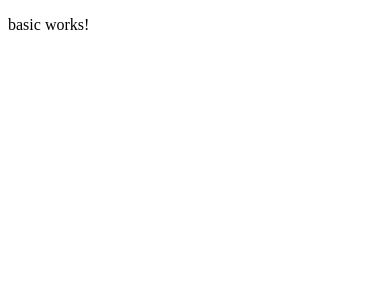
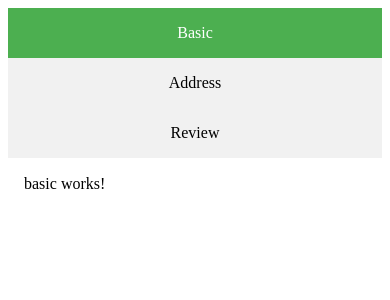
Before and after one commit to hgaleh/asset-manager, an Angular app: page /basic in a window 390 px wide. Shown: the top 300 px of the page. Built offline with nearby package versions, Linux system fonts and the light colour scheme.

Commit message:
basic sidebar added

```diff
--- a/src/app/app.component.css
+++ b/src/app/app.component.css
@@ -0,0 +1,56 @@
+/* The side navigation menu */
+.sidebar {
+    margin: 0;
+    padding: 0;
+    width: 200px;
+    background-color: #f1f1f1;
+    position: fixed;
+    height: 100%;
+    overflow: auto;
+  }
+
+  /* Sidebar links */
+  .sidebar a {
+    display: block;
+    color: black;
+    padding: 16px;
+    text-decoration: none;
+  }
+
+  /* Active/current link */
+  .sidebar a.active {
+    background-color: #4CAF50;
+    color: white;
+  }
+
+  /* Links on mouse-over */
+  .sidebar a:hover:not(.active) {
+    background-color: #555;
+    color: white;
+  }
+
+  /* Page content. The value of the margin-left property should match the value of the sidebar's width property */
+  div.content {
+    margin-left: 200px;
+    padding: 1px 16px;
+    height: 1000px;
+  }
+
+  /* On screens that are less than 700px wide, make the sidebar into a topbar */
+  @media screen and (max-width: 700px) {
+    .sidebar {
+      width: 100%;
+      height: auto;
+      position: relative;
+    }
+    .sidebar a {float: left;}
+    div.content {margin-left: 0;}
+  }
+
+  /* On screens that are less than 400px, display the bar vertically, instead of horizontally */
+  @media screen and (max-width: 400px) {
+    .sidebar a {
+      text-align: center;
+      float: none;
+    }
+  }
--- a/src/app/app.component.html
+++ b/src/app/app.component.html
@@ -1 +1,10 @@
-<router-outlet></router-outlet>
+<!-- The sidebar -->
+<div class="sidebar">
+  <a class="active" routerLink="/basic" routerLinkActive="active">Basic</a>
+  <a routerLink="/address" routerLinkActive="active">Address</a>
+  <a routerLink="/review" routerLinkActive="active">Review</a>
+</div>
+
+<div class="content">
+  <router-outlet></router-outlet>
+</div>
```
